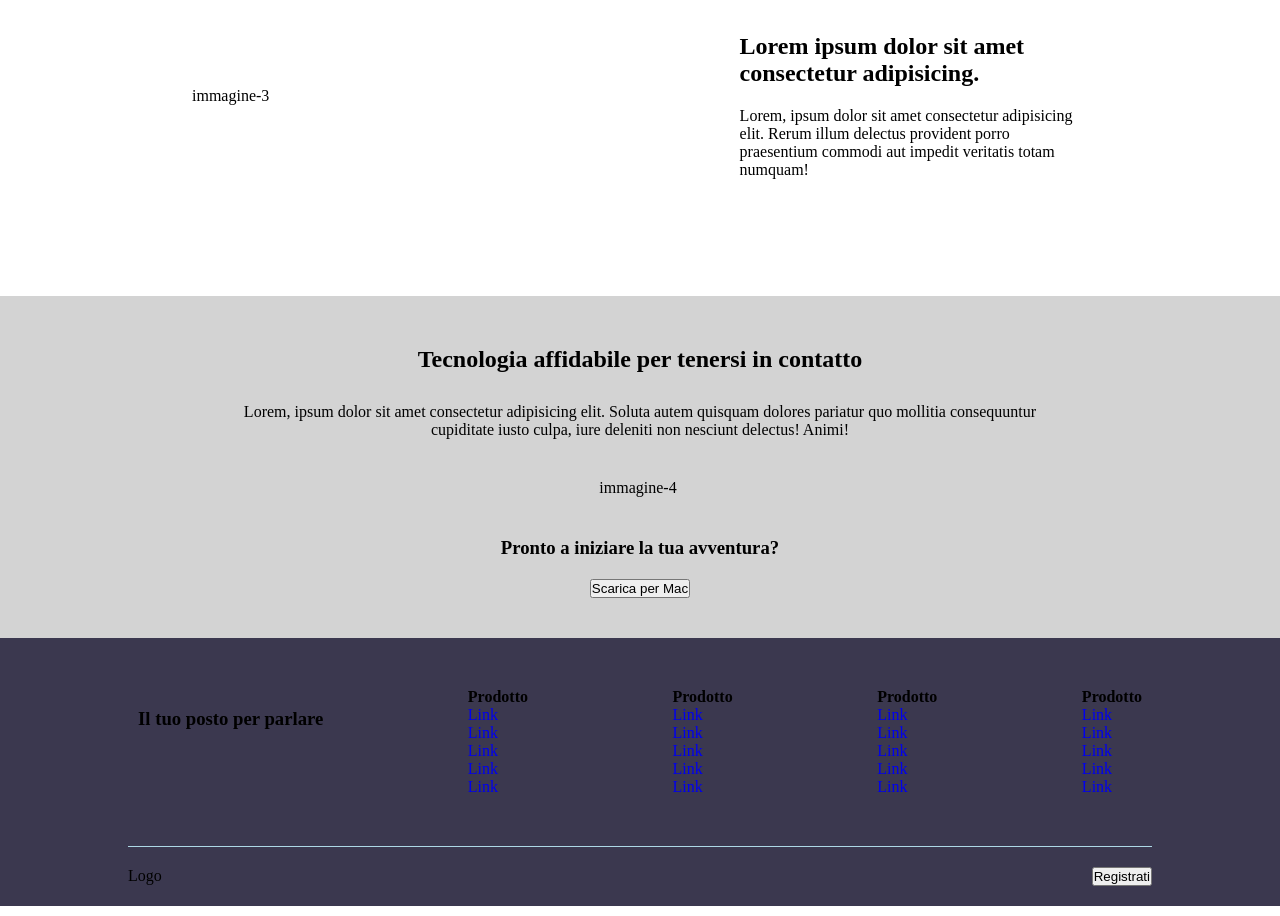
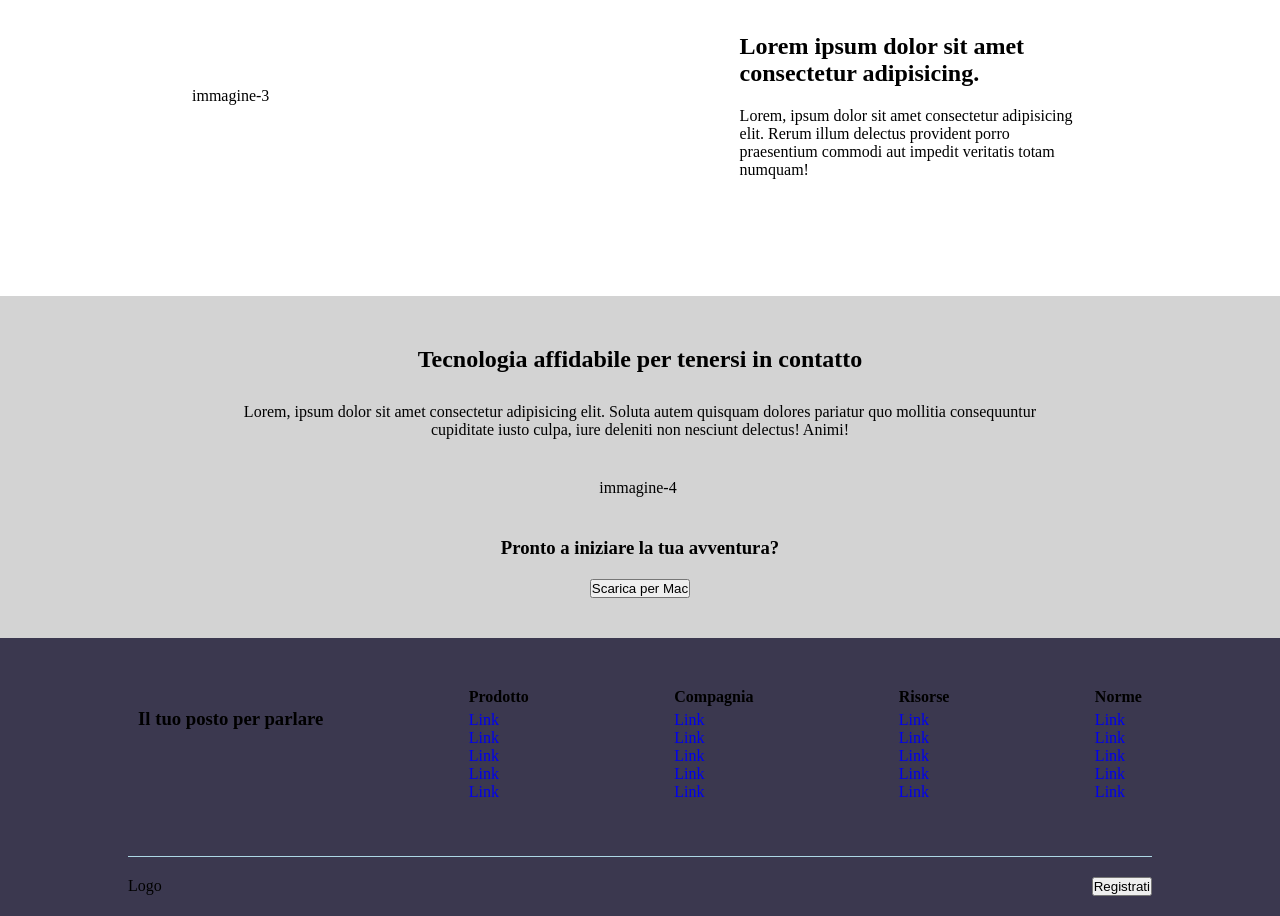
Before and after one commit to andreaa21/htmlcss-struttura-discord, a plain HTML site: page index.html in a window 1280 px wide. Shown: the part 1263-2179 px from the top of the page. Drawn offline with Linux system fonts and the light colour scheme.

Commit message:
Change list name

```diff
--- a/css/style.css
+++ b/css/style.css
@@ -188,6 +188,7 @@ footer{
 
 .footer-list ul{
   list-style-type: none;
+  padding: 5px 0;
 }
 .footer-list ul a{
   text-decoration: none;
--- a/index.html
+++ b/index.html
@@ -145,7 +145,7 @@
         </ul>
       </div>
       <div class="footer-list">
-        <h4>Prodotto</h4>
+        <h4>Compagnia</h4>
         <ul>
           <li><a href="#">Link</a></li>
           <li><a href="#">Link</a></li>
@@ -154,7 +154,7 @@
           <li><a href="#">Link</a></li>
         </ul>
       </div><div class="footer-list">
-        <h4>Prodotto</h4>
+        <h4>Risorse</h4>
         <ul>
           <li><a href="#">Link</a></li>
           <li><a href="#">Link</a></li>
@@ -163,7 +163,7 @@
           <li><a href="#">Link</a></li>
         </ul>
       </div><div class="footer-list">
-        <h4>Prodotto</h4>
+        <h4>Norme</h4>
         <ul>
           <li><a href="#">Link</a></li>
           <li><a href="#">Link</a></li>
```
